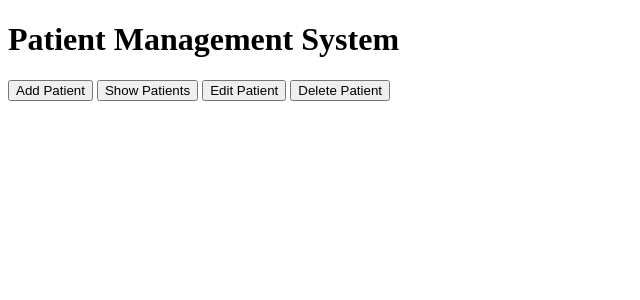
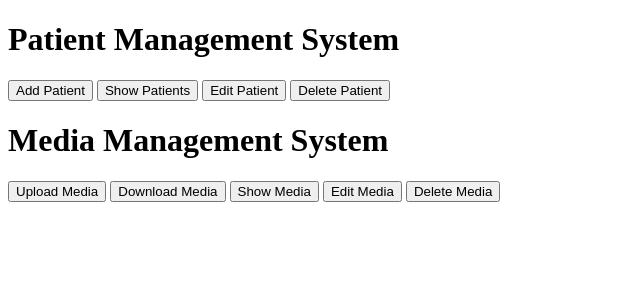
Before and after one commit to luhen39/BDCC_2425_Assignment_1, a Flask app: page / in a window 1280 px wide. Shown: the top 300 px of the page, without its empty margins (0-640 px from the left). Run offline with Flask 3, Linux system fonts and the light colour scheme.

Commit message:
Test of Media Management System

```diff
--- a/requirements.txt
+++ b/requirements.txt
@@ -1,4 +1,5 @@
 google-cloud-bigquery==3.10.0
+google-cloud-storage==1.42.3
 Flask==3.0.0
 functions-framework==3.5.0
 Flask==3.0.0
--- a/src/main.py
+++ b/src/main.py
@@ -1,18 +1,21 @@
 from flask import Flask, request, jsonify, render_template, redirect, url_for
-from google.cloud import bigquery
+from google.cloud import bigquery,storage
 
 app = Flask(__name__, static_folder='../static', template_folder='../templates')
 bigquery_client = bigquery.Client()
-
-TABLE_ID = 'bdcp-201705314.bdcp.PATIENTS'
+storage_client = storage.Client()
 
 # Página principal
 @app.route('/')
 def index():
     return render_template('index.html')
 
+############ Patient Management System ###########################
+
+TABLE_ID = 'bdcp-201705314.bdcp.PATIENTS'
+
 # Adicionar Paciente (GET para carregar o formulário e POST para processar)
-@app.route('/add_patient', methods=['GET', 'POST'])
+@app.route('/pms/add_patient', methods=['GET', 'POST'])
 def add_patient():
     if request.method == 'POST':
         subject_id = request.form['subject_id']
@@ -38,18 +41,18 @@ def add_patient():
         query_job.result()
 
         return redirect(url_for('index'))
-    return render_template('add_patient.html')
+    return render_template('pms/add_patient.html')
 
 # Mostrar Pacientes
-@app.route('/show_patients')
+@app.route('/pms/show_patients')
 def show_patients():
     query = f"SELECT SUBJECT_ID, GENDER, DOB, DOD FROM `{TABLE_ID}`"
     query_job = bigquery_client.query(query)
     patients = query_job.result()
-    return render_template('show_patients.html', patients=patients)
+    return render_template('pms/show_patients.html', patients=patients)
 
 # Editar Paciente
-@app.route('/edit_patient', methods=['GET', 'POST'])
+@app.route('/pms/edit_patient', methods=['GET', 'POST'])
 def edit_patient():
     if request.method == 'POST':
         subject_id = request.form['subject_id']
@@ -76,10 +79,10 @@ def edit_patient():
         query_job.result()
 
         return redirect(url_for('index'))
-    return render_template('edit_patient.html')
+    return render_template('pms/edit_patient.html')
 
 # Excluir Paciente
-@app.route('/delete_patient', methods=['GET', 'POST'])
+@app.route('/pms/delete_patient', methods=['GET', 'POST'])
 def delete_patient():
     if request.method == 'POST':
         subject_id = request.form['subject_id']
@@ -94,7 +97,302 @@ def delete_patient():
         query_job.result()
 
         return redirect(url_for('index'))
-    return render_template('delete_patient.html')
+
+    return render_template('pms/delete_patient.html')
+
+############ Media Management System ###########################
+
+bucket_name = 'patient_media_bucket'
+
+def get_or_create_bucket(bucket_name):
+    """Verifica se o bucket existe; caso contrário, cria um."""
+    bucket = storage_client.bucket(bucket_name)
+
+    if not bucket.exists():
+        bucket = storage_client.create_bucket(bucket_name, location="US")
+        print(f"Bucket {bucket_name} created.")
+    else:
+        print(f"Bucket {bucket_name} already exists.")
+
+    return bucket
+
+
+### 1. Adicionar Mídia ###
+
+@app.route("/mms/upload_media", methods=["GET", "POST"])
+def upload_media():
+    """Carrega mídia para o GCS. Pode ou não associar ao paciente."""
+    if request.method == "POST":
+        # Verifica se há um arquivo no formulário
+        if 'file' not in request.files:
+            return "No file provided", 400
+
+        photo = request.files['file']
+        subject_id = request.form.get('subject_id')  # O subject_id pode estar vazio
+
+        if photo.filename == '':
+            return "No selected file", 400
+
+        # Verifica se o bucket existe ou cria um novo
+        bucket = get_or_create_bucket(bucket_name)
+
+        # Cria um blob no bucket para o arquivo
+        blob = bucket.blob(photo.filename)
+        blob.content_type = "application/octet-stream"
+
+        # Faz o upload do arquivo para o bucket
+        blob.upload_from_file(photo)
+
+        # Opcional: Torna o arquivo público (pode ser removido se quiser URLs assinadas)
+        blob.make_public()
+
+        # Obtém o Blob ID para usar como chave da mídia
+        media_key = blob.id
+
+        # Verifica se foi fornecido um `subject_id` para associar ao paciente
+        if subject_id:
+            subject_id = int(subject_id)  # Converte para INT se houver um ID
+
+            # Consulta para obter o array atual de Media_Key_Array
+            query_get_array = f"""
+                SELECT Media_Key_Array
+                FROM `{TABLE_ID}`
+                WHERE SUBJECT_ID = @subject_id
+            """
+            # Executa a consulta para obter o array atual
+            query_job = bigquery_client.query(query_get_array, job_config=bigquery.QueryJobConfig(
+                query_parameters=[bigquery.ScalarQueryParameter("subject_id", "INT64", subject_id)]
+            ))
+
+            # Recupera os resultados
+            result = query_job.result()
+            row = next(result, None)
+
+            # Se o array de Media_Key_Array existir, caso contrário, inicia com array vazio
+            if row and row.Media_Key_Array:
+                media_key_array = row.Media_Key_Array
+            else:
+                media_key_array = []
+
+            # Adiciona a nova media_key ao array
+            media_key_array.append(media_key)
+
+            # Query de UPDATE para adicionar a nova media_key ao array
+            query_update = f"""
+                UPDATE `{TABLE_ID}`
+                SET Media_Key_Array = @media_key_array
+                WHERE SUBJECT_ID = @subject_id
+            """
+
+            # Configura os parâmetros para a query de UPDATE no BigQuery
+            job_config = bigquery.QueryJobConfig(
+                query_parameters=[
+                    bigquery.ArrayQueryParameter("media_key_array", "STRING", media_key_array),
+                    bigquery.ScalarQueryParameter("subject_id", "INT64", subject_id)
+                ]
+            )
+
+            # Executa a query de UPDATE
+            query_job = bigquery_client.query(query_update, job_config=job_config)
+            query_job.result()  # Aguarda o término da execução da query
+
+            return f"""
+                <html>
+                    <body>
+                        <p>Media uploaded successfully and associated with patient {subject_id}</p>
+                        <button onclick="location.href='/'">Back to Main Page</button>
+                    </body>
+                </html>
+                """
+        else:
+            # Se não há `subject_id`, apenas faz o upload da mídia
+            return """
+                <html>
+                    <body>
+                        <p>Media uploaded successfully without association to a patient</p>
+                        <button onclick="location.href='/'">Back to Main Page</button>
+                    </body>
+                </html>
+                """
+
+    # GET method: Renderiza o template para adicionar mídia
+    return render_template("mms/upload_media.html")
+
+@app.route("/mms/download_media", methods=["GET", "POST"])
+def download_media_interface():
+    """Carrega mídia para o GCS. Pode ou não associar ao paciente."""
+    if request.method == "POST":
+        # Verifica se há um arquivo no formulário
+        if 'file' not in request.files:
+            return "No file provided", 400
+
+        photo = request.files['file']
+        subject_id = request.form.get('subject_id')  # O subject_id pode estar vazio
+
+        if photo.filename == '':
+            return "No selected file", 400
+
+        # Verifica se o bucket existe ou cria um novo
+        bucket = get_or_create_bucket(bucket_name)
+
+        # Cria um blob no bucket para o arquivo
+        blob = bucket.blob(photo.filename)
+
+        # Faz o upload do arquivo para o bucket
+        blob.upload_from_file(photo)
+
+        # Opcional: Torna o arquivo público (pode ser removido se quiser URLs assinadas)
+        blob.make_public()
+
+        # Obtém o Blob ID para usar como chave da mídia
+        media_key = blob.id
+
+        # Verifica se foi fornecido um `subject_id` para associar ao paciente
+        if subject_id:
+            subject_id = int(subject_id)  # Converte para INT se houver um ID
+
+            # Consulta para obter o array atual de Media_Key_Array
+            query_get_array = f"""
+                SELECT Media_Key_Array
+                FROM `{TABLE_ID}`
+                WHERE SUBJECT_ID = @subject_id
+            """
+            # Executa a consulta para obter o array atual
+            query_job = bigquery_client.query(query_get_array, job_config=bigquery.QueryJobConfig(
+                query_parameters=[bigquery.ScalarQueryParameter("subject_id", "INT64", subject_id)]
+            ))
+
+            # Recupera os resultados
+            result = query_job.result()
+            row = next(result, None)
+
+            # Se o array de Media_Key_Array existir, caso contrário, inicia com array vazio
+            if row and row.Media_Key_Array:
+                media_key_array = row.Media_Key_Array
+            else:
+                media_key_array = []
+
+            # Adiciona a nova media_key ao array
+            media_key_array.append(media_key)
+
+            # Query de UPDATE para adicionar a nova media_key ao array
+            query_update = f"""
+                UPDATE `{TABLE_ID}`
+                SET Media_Key_Array = @media_key_array
+                WHERE SUBJECT_ID = @subject_id
+            """
+
+            # Configura os parâmetros para a query de UPDATE no BigQuery
+            job_config = bigquery.QueryJobConfig(
+                query_parameters=[
+                    bigquery.ArrayQueryParameter("media_key_array", "STRING", media_key_array),
+                    bigquery.ScalarQueryParameter("subject_id", "INT64", subject_id)
+                ]
+            )
+
+            # Executa a query de UPDATE
+            query_job = bigquery_client.query(query_update, job_config=job_config)
+            query_job.result()  # Aguarda o término da execução da query
+
+            return f"""
+                <html>
+                    <body>
+                        <p>Media uploaded successfully and associated with patient {subject_id}</p>
+                        <button onclick="location.href='/'">Back to Main Page</button>
+                    </body>
+                </html>
+                """
+        else:
+            # Se não há `subject_id`, apenas faz o upload da mídia
+            return """
+                <html>
+                    <body>
+                        <p>Media uploaded successfully without association to a patient</p>
+                        <button onclick="location.href='/'">Back to Main Page</button>
+                    </body>
+                </html>
+                """
+
+    # GET method: Renderiza o template para adicionar mídia
+    return render_template("mms/download_media.html")
+
+### 3. Visualizar Mídia na Cloud Storage ###
+
+@app.route("/mms/download_media/<media_key>")
+def donwload_media(media_key):
+    """Inicia download da mídia armazenada no Google Cloud Storage."""
+    bucket = get_or_create_bucket(bucket_name)
+    blob = bucket.get_blob(media_key)
+
+    if not blob:
+        return "Media not found", 404
+
+    # Redireciona para a URL pública do arquivo
+    return redirect(blob.public_url)
 
 if __name__ == '__main__':
     app.run(host='127.0.0.1', port=8080, debug=True)
+
+### 2. Exibir a Lista de Mídias de um Paciente ###
+
+@app.route("/mms/<patient_id>")
+def list_patient_media(patient_id):
+    """Lista todos os detalhes das mídias associadas a um paciente, com links clicáveis para visualização."""
+
+    # Recupera a lista de chaves de mídia do paciente no BigQuery
+    query = f"""
+    SELECT Media_Key
+    FROM `{TABLE_ID}`
+    WHERE SUBJECT_ID = @subject_id
+    """
+
+    job_config = bigquery.QueryJobConfig(
+        query_parameters=[
+            bigquery.ScalarQueryParameter("subject_id", "INT64", int(patient_id))
+        ]
+    )
+
+    query_job = bigquery_client.query(query, job_config=job_config)
+    result = query_job.result()
+
+    # Verifica se o paciente tem mídia associada
+    media_keys = None
+    for row in result:
+        media_keys = row['Media_Key']
+
+    if not media_keys:
+        return jsonify({"message": "No media associated with this patient."}), 404
+
+    # Lista os detalhes de cada mídia associada ao paciente
+    bucket = get_or_create_bucket(bucket_name)
+    media_details = []
+    for media_key in media_keys:
+        blob = bucket.get_blob(media_key)
+        if blob:
+            media_details.append({
+                "Blob ID": blob.id,
+                "Filename": blob.name,
+                "Size (bytes)": blob.size,
+                "URL": blob.public_url,
+                "Media Key": media_key  # Adicionando a chave de mídia
+            })
+
+    return render_template("mms/list_patient_media.html", media_list=media_details, patient_id=patient_id)
+
+
+
+
+@app.route("/mms/show_media/<media_key>")
+def view_media(media_key):
+    """Redireciona para a visualização da mídia armazenada no Google Cloud Storage."""
+    bucket = get_or_create_bucket(bucket_name)
+    blob = bucket.get_blob(media_key)
+
+    if not blob:
+        return "Media not found", 404
+
+    # Redireciona para a URL pública do arquivo
+    return redirect(blob.public_url)
+
+if __name__ == '__main__':
+    app.run(host='127.0.0.1', port=8080, debug=True)
--- a/templates/index.html
+++ b/templates/index.html
@@ -3,14 +3,26 @@
   <head>
     <meta charset="UTF-8" />
     <meta name="viewport" content="width=device-width, initial-scale=1.0" />
-    <title>Patient Management System</title>
+    <title>Hospital Management System</title>
   </head>
   <body>
     <h1>Patient Management System</h1>
 
-    <button onclick="location.href='/add_patient'">Add Patient</button>
-    <button onclick="location.href='/show_patients'">Show Patients</button>
-    <button onclick="location.href='/edit_patient'">Edit Patient</button>
-    <button onclick="location.href='/delete_patient'">Delete Patient</button>
+    <button onclick="location.href='/pms/add_patient'">Add Patient</button>
+    <button onclick="location.href='/pms/show_patients'">Show Patients</button>
+    <button onclick="location.href='/pms/edit_patient'">Edit Patient</button>
+    <button onclick="location.href='/pms/delete_patient'">Delete Patient</button>
   </body>
+
+  <title>Media Management System</title>
+</head>
+<body>
+  <h1>Media Management System</h1>
+
+  <button onclick="location.href='/mms/upload_media'">Upload Media</button>
+  <button onclick="location.href='/mms/download_media'">Download Media</button>
+  <button onclick="location.href='/mms/show_media'">Show Media</button>
+  <button onclick="location.href='/mms/edit_media'">Edit Media</button>
+  <button onclick="location.href='/mms/delete_media'">Delete Media</button>
+</body>
 </html>
--- a/templates/delete_patient.html
+++ b/templates/pms/delete_patient.html
@@ -7,13 +7,13 @@
   </head>
   <body>
     <h2>Delete a Patient</h2>
-    <form action="/delete_patient" method="post">
+    <form action="/pms/delete_patient" method="post">
       <label for="subject_id">Subject ID:</label>
       <input type="text" id="subject_id" name="subject_id" required /><br />
-
+      <br />
       <button type="submit">Delete Patient</button>
     </form>
-
+    <br />
     <button onclick="location.href='/'">Back to Main Page</button>
   </body>
 </html>
```
Also changed, not shown: templates/mms/delete_media.html (added, +19 -0 lines), templates/mms/list_all_media.html (added, +29 -0 lines), templates/mms/list_patient_media.html (added, +31 -0 lines), templates/mms/upload_media.html (added, +26 -0 lines), templates/pms/add_patient.html (renamed from templates/add_patient.html, +11 -6 lines), templates/pms/edit_patient.html (renamed from templates/edit_patient.html, +6 -2 lines), templates/pms/show_patients.html (renamed from templates/show_patients.html).
